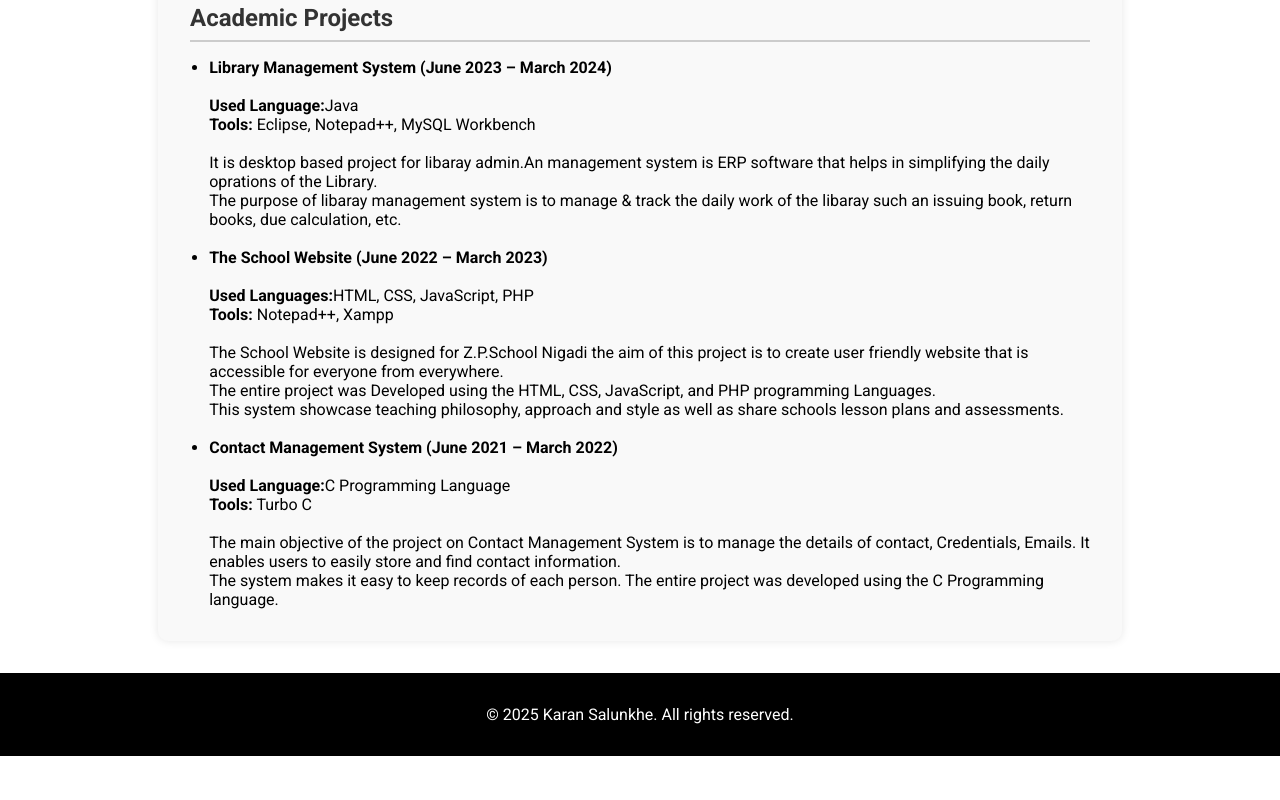
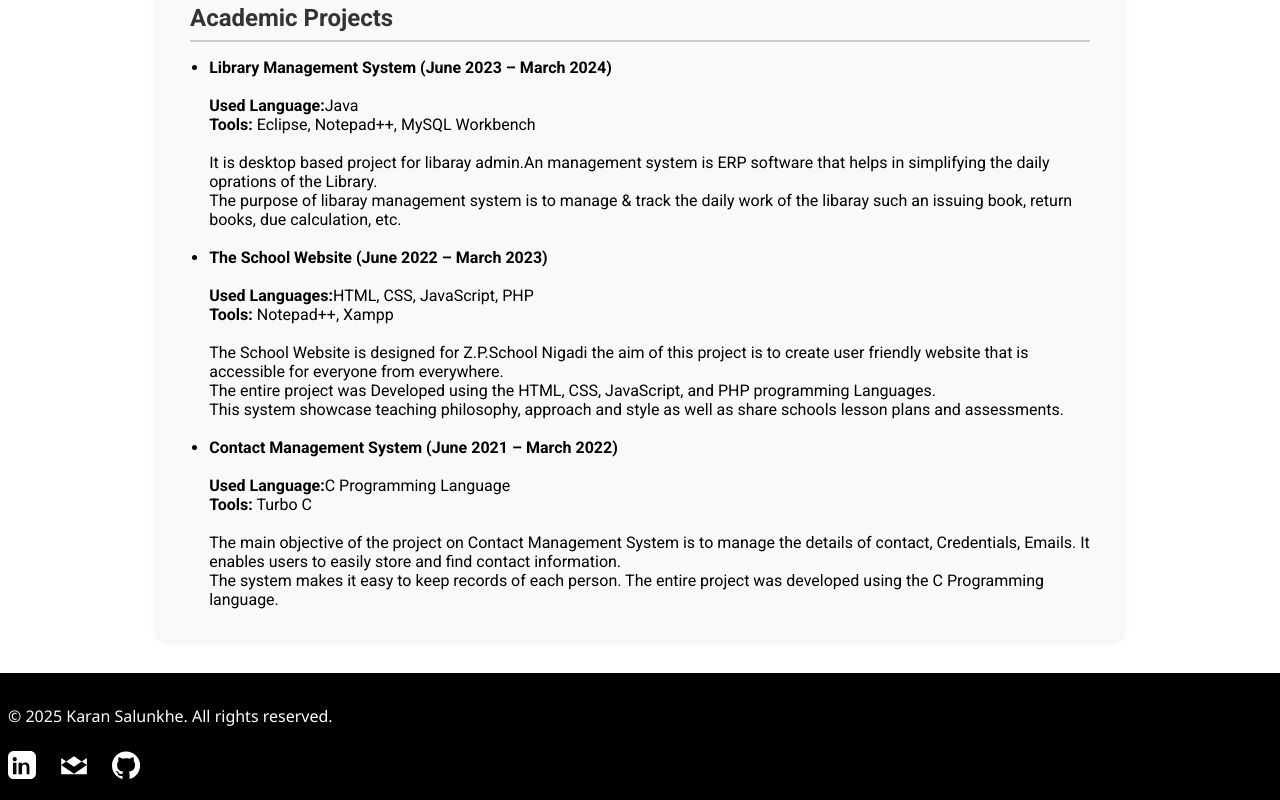
Before and after one commit to Kds-306/Karan-Portfolio, a plain HTML site: page projects.html in a window 1280 px wide. Shown: the part 585-1385 px from the top of the page. Before the commit the page ends 1341 px from the top, so only its background shows below. Drawn offline with Linux system fonts and the light colour scheme.

Commit message:
projects.html

```diff
--- a/projects.html
+++ b/projects.html
@@ -65,14 +65,34 @@
     ul {
       padding-left: 1.2rem;
     }
+        footer {
+            background: #000;
+            color: white;
+            text-align: left;
+            padding: 1rem 0.5rem;
+            margin-top: 1rem;
+            font-family: 'Segoe UI', Tahoma, Geneva, Verdana, sans-serif;
+            position: relative;
+        }
+       .footer-icons {
+            margin-top: 1.5rem;
+            display: flex;
+            gap: 1.5rem;
+        }
+       .footer-icons a {
+            color: white;
+            text-decoration: none;
+            transition: color 0.3s ease;
+        }
+       .footer-icons a:hover {
+            color: #0a66c2; /* LinkedIn Blue for hover */
+        }
+       .footer-icons svg {
+            width: 28px;
+            height: 28px;
+            fill: currentColor;
+        }
 
-    footer {
-      background: #000;
-      color: white;
-      text-align: center;
-      padding: 1rem;
-      margin-top: 2rem;
-    }
   </style>
 </head>
 
@@ -82,7 +102,7 @@
   </header>
 
   <nav>
-    <a href="task no.html">Home</a>
+    <a href="index.html">Home</a>
     <a href="about_me.html">About Me</a>
     <a href="skills.html">Skills</a>
     <a href="projects.html">Projects</a>
@@ -113,9 +133,27 @@
     </ul>
   </section>
 
-  <footer>
+    <footer>
     <p>&copy; 2025 Karan Salunkhe. All rights reserved.</p>
-  </footer>
+    <div class="footer-icons">
+        <a href="https://www.linkedin.com/in/karan-salunkhe-416197347" target="_blank" aria-label="LinkedIn">
+            <svg xmlns="http://www.w3.org/2000/svg" fill="white" viewBox="0 0 24 24" width="24px" height="24px">
+                <path d="M19 0h-14c-2.76 0-5 2.24-5 5v14c0 2.76 2.24 5 5 5h14c2.76 0 5-2.24 5-5v-14c0-2.76-2.24-5-5-5zm-11.75 20h-3v-10h3v10zm-1.5-11.23c-.96 0-1.75-.79-1.75-1.77s.79-1.77 1.75-1.77 1.75.79 1.75 1.77-.79 1.77-1.75 1.77zm13.25 11.23h-3v-5.5c0-1.32-.03-3.02-1.84-3.02-1.84 0-2.12 1.43-2.12 2.91v5.61h-3v-10h2.88v1.38h.04c.4-.75 1.37-1.54 2.82-1.54 3.02 0 3.58 1.99 3.58 4.58v5.58z"/>
+            </svg>
+        </a>
+        <a href="mailto:work.karansalunkhe1671@gmail.com" aria-label="Email">
+            <svg xmlns="http://www.w3.org/2000/svg" fill="white" viewBox="0 0 24 24" width="24px" height="24px">
+                <path d="M12 13.5l-11-7.5v14h22v-14l-11 7.5zm0-9l11 7.5-11 7.5-11-7.5 11-7.5z"/>
+            </svg>
+        </a>
+        <a href="https://github.com/Kds-306" target="_blank" aria-label="GitHub">
+            <svg xmlns="http://www.w3.org/2000/svg" fill="white" viewBox="0 0 24 24" width="24px" height="24px">
+                <path d="M12 0.5c-6.62 0-12 5.38-12 12 0 5.3 3.44 9.8 8.21 11.39.6.11.82-.26.82-.58 0-.29-.01-1.04-.02-2.05-3.34.73-4.04-1.61-4.04-1.61-.55-1.4-1.35-1.78-1.35-1.78-1.1-.75.08-.74.08-.74 1.21.09 1.84 1.24 1.84 1.24 1.08 1.85 2.83 1.32 3.52 1.01.11-.79.42-1.32.76-1.62-2.66-.3-5.46-1.33-5.46-5.93 0-1.31.47-2.38 1.24-3.22-.12-.3-.54-1.52.12-3.17 0 0 1.01-.32 3.32 1.23a11.53 11.53 0 0 1 3.03-.41c1.03 0 2.07.14 3.04.41 2.3-1.56 3.3-1.23 3.3-1.23.67 1.65.25 2.87.12 3.17.77.84 1.24 1.9 1.24 3.22 0 4.6-2.8 5.62-5.49 5.92.43.37.81 1.1.81 2.22 0 1.6-.02 2.89-.02 3.28 0 .32.21.7.83.58a12.008 12.008 0 0 0 8.22-11.39c0-6.62-5.38-12-12-12z"/>
+            </svg>
+        </a>
+    </div>
+</footer>
+
 </body>
 
 </html>
```
